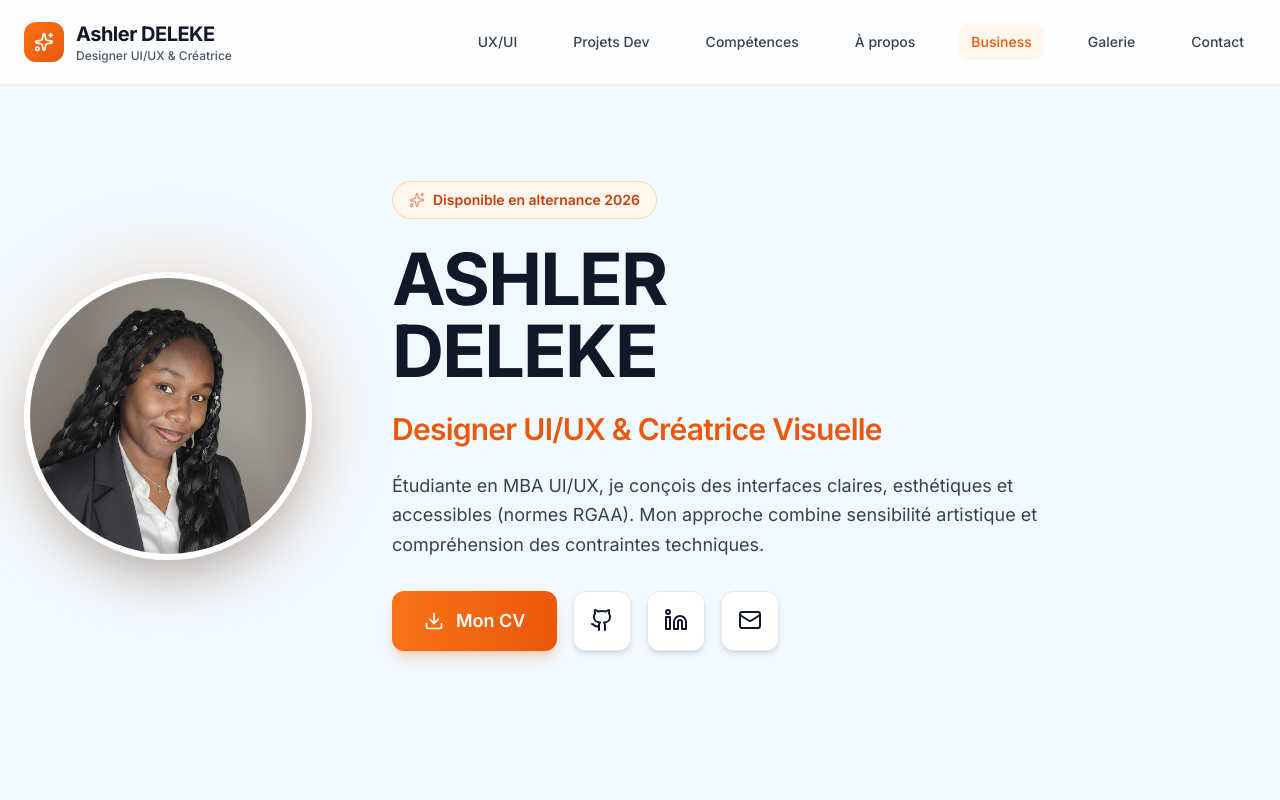
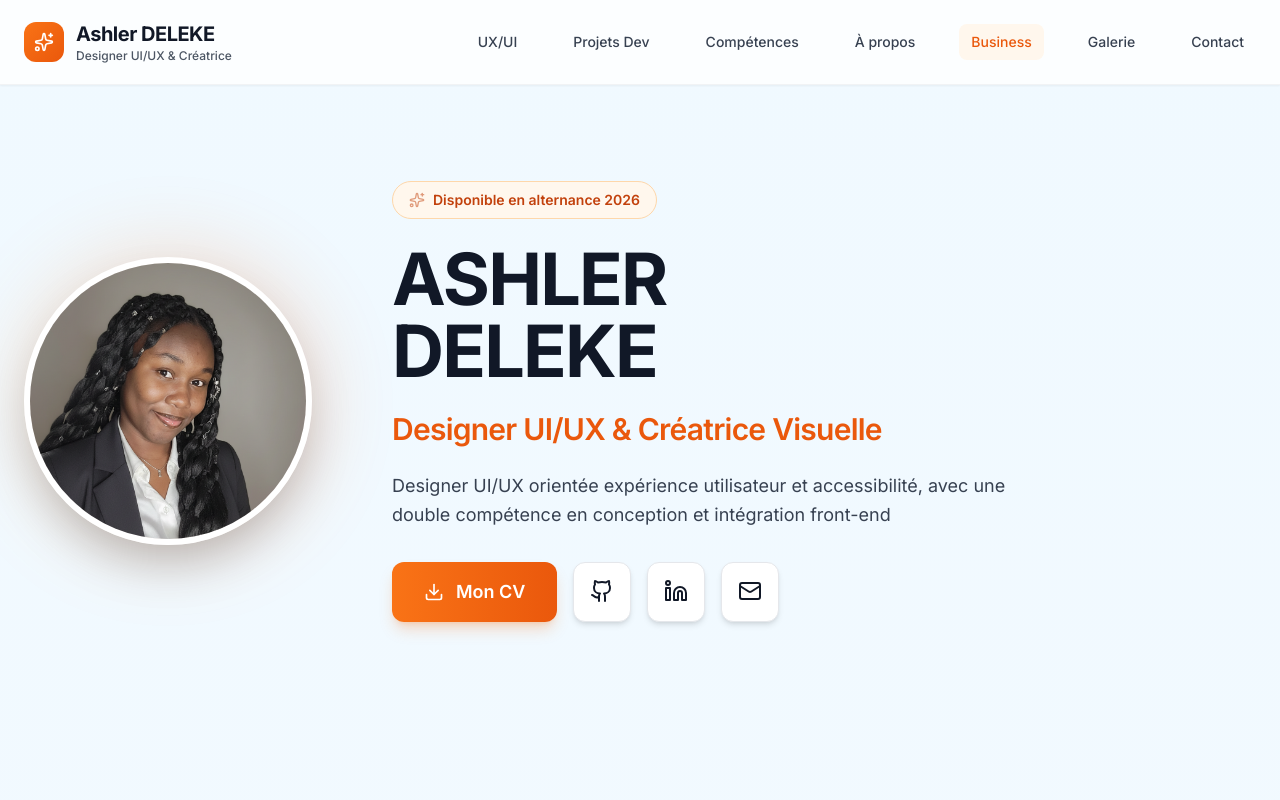
Before and after one commit to Ashler18/mon-portfolio, a React (Create React App) app: page / in a window 1280 px wide. Shown: the top 800 px of the page. Built offline with nearby package versions, Linux system fonts and the light colour scheme.

Commit message:
amelioratiion du portfolio

```diff
--- a/src/App.js
+++ b/src/App.js
@@ -627,8 +627,7 @@ export default function Portfolio() {
                 Designer UI/UX & Créatrice Visuelle
               </p>
               <p className="text-lg text-gray-700 mb-8 leading-relaxed animate-fadeInUp" style={{animationDelay: '0.4s'}}>
-                Étudiante en MBA UI/UX, je conçois des interfaces claires, esthétiques et accessibles (normes RGAA).
-                Mon approche combine sensibilité artistique et compréhension des contraintes techniques.
+                Designer UI/UX orientée expérience utilisateur et accessibilité, avec une double compétence en conception et intégration front-end
               </p>
               <div className="flex gap-4 justify-center lg:justify-start flex-wrap animate-fadeInUp" style={{animationDelay: '0.5s'}}>
                 <a
@@ -962,8 +961,8 @@ export default function Portfolio() {
 
             <div className="prose prose-lg max-w-none">
               <p className="text-lg text-gray-700 leading-relaxed mb-6">
-                Étudiante en MBA UI/UX, je conçois des interfaces claires, esthétiques et accessibles (normes RGAA).
-                Mon approche combine sensibilité artistique et compréhension des contraintes techniques.
+                Designer UI/UX orientée expérience utilisateur et accessibilité, avec une double compétence en conception et intégration front-end.
+
               </p>
               <p className="text-lg text-gray-700 leading-relaxed mb-6">
                 Passionnée par le design visuel, j'accompagne mes projets de l'identité graphique au prototypage.
@@ -971,8 +970,8 @@ export default function Portfolio() {
                 base technique avant de me spécialiser en design UX/UI.
               </p>
               <p className="text-lg text-gray-700 leading-relaxed">
-                Au-delà du numérique, je dirige N-kû, mon projet e-commerce au Bénin, j'ai lancé Art-shler —
-                ma marque textile qui fusionne mes créations graphiques avec de la mode imprimée à la demande —
+                Au-delà du numérique, je dirige N-kû, mon projet e-commerce au Bénin, j'ai lancé Art-shler
+                ma marque textile qui fusionne mes créations graphiques avec de la mode imprimée à la demande
                 et j'explore l'écriture, l'astronomie et l'IA dans mes temps libres.
               </p>
             </div>
@@ -1048,8 +1047,8 @@ export default function Portfolio() {
                   </div>
                 </div>
                 <p className="text-gray-700 mb-6 leading-relaxed text-lg">
-                  Marque textile née de mes créations graphiques originales. 5 collections imprimées à la demande
-                  sur Spreadshirt — de la conception du design jusqu'à la mise en vente.
+                  Marque textile née de mes créations graphiques originales. 05 collections imprimées à la demande
+                  sur Spreadshirt, de la conception du design jusqu'à la mise en vente.
                 </p>
                 <div className="flex flex-wrap gap-3 mb-6">
                   {["Identité de marque", "Design textile", "5 collections", "Impression à la demande"].map((tag, i) => (
```
